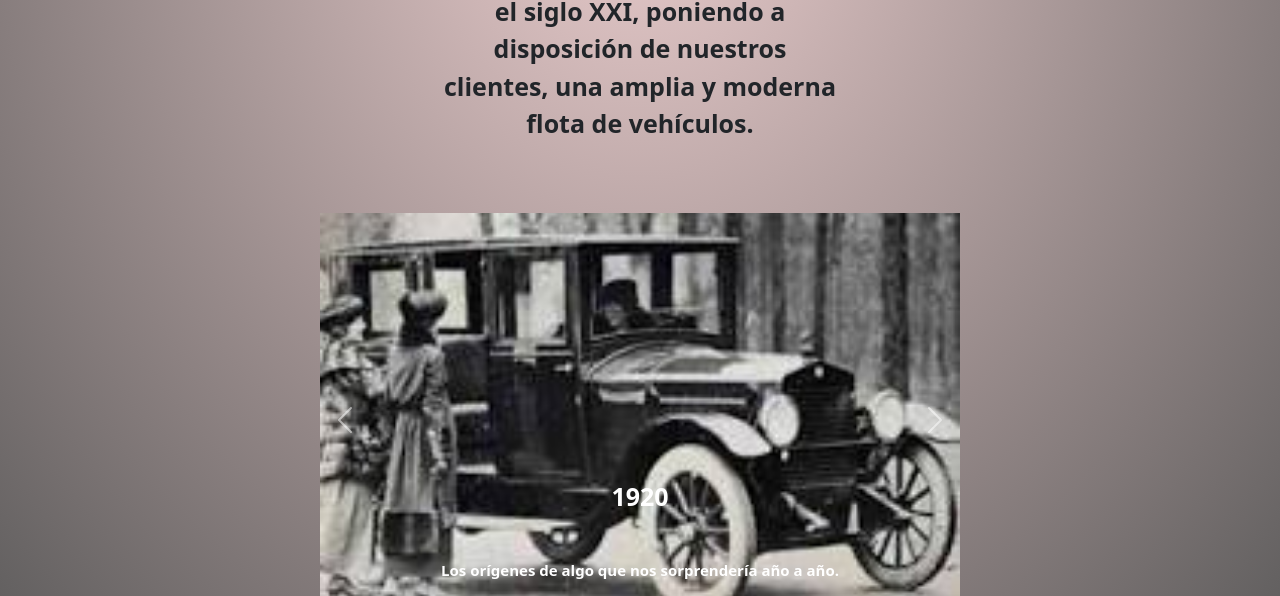
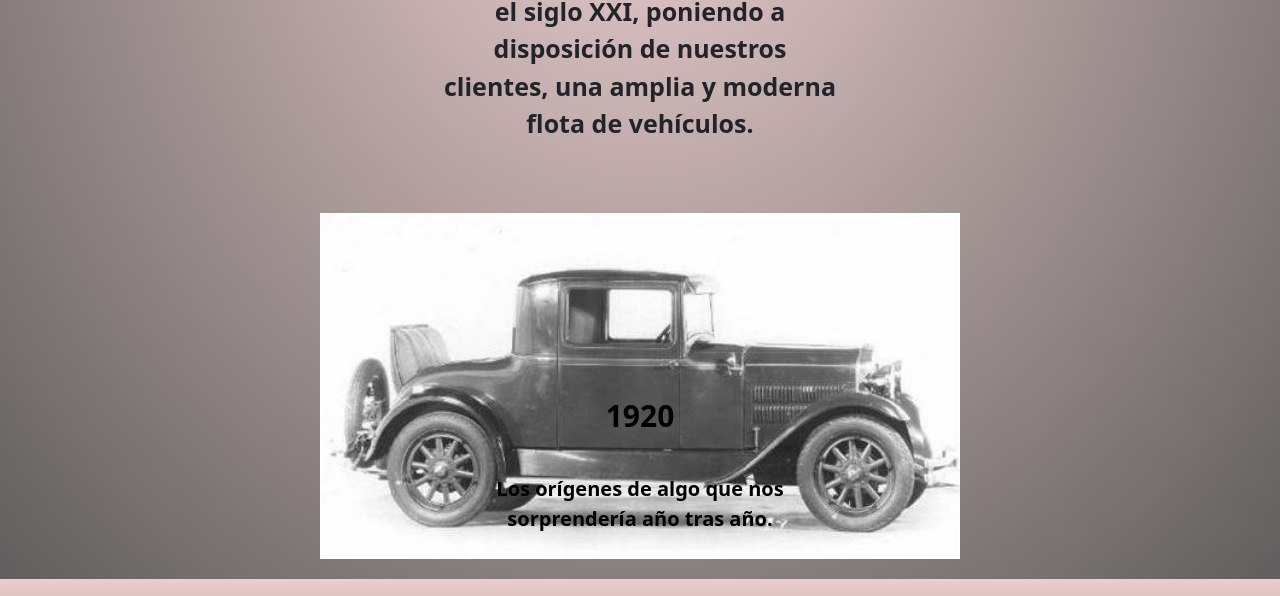
Before and after one commit to joguar27/j-arruda-p-final-a-031022, a plain HTML site: page index.html in a window 1280 px wide. Shown: the part 988-1584 px from the top of the page. Drawn offline with nearby package versions, Linux system fonts and the light colour scheme.

Commit message:
Modifiqué carousel index

```diff
--- a/css/style.css
+++ b/css/style.css
@@ -90,16 +90,21 @@
   padding-bottom: 5px; }
 
 .carousel-caption h5 {
-  font-size: 25px;
-  font-weight: bold; }
+  font-size: 30px;
+  font-weight: bold;
+  color: black;
+  margin: 0 auto; }
 
 .carousel-caption p {
-  font-size: 15px;
+  font-size: 20px;
   font-weight: bold;
-  padding-bottom: 0px; }
+  padding-bottom: 0px;
+  color: black;
+  display: flex;
+  text-align: center; }
 
 .carousel-caption:hover {
-  background-color: rgba(127, 119, 126, 0.596); }
+  background-color: rgba(128, 128, 128, 0.738); }
 
 .main-coches {
   min-height: 100vh;
@@ -174,22 +179,6 @@
 .carousel-caption {
   padding-top: 5px;
   padding-bottom: 5px; }
-
-.carousel-caption h5 {
-  font-size: 25px;
-  font-weight: bold; }
-
-.carousel-caption p {
-  font-size: 15px;
-  font-weight: bold;
-  padding-bottom: 0px; }
-
-.carousel-caption:hover {
-  background-color: rgba(166, 135, 162, 0.596); }
-
-.btn-carousel:hover {
-  background-color: #a4649d;
-  color: white; }
 
 .main-contacto {
   min-height: 100vh;
--- a/index.html
+++ b/index.html
@@ -122,20 +122,20 @@
         <div class="carousel-inner">
           <div class="carousel-item active">
             <img
-              src="./assets/fotos/auto-antiguo.jpg"
+              src="./assets/fotos/coche-1920-a.jpg"
               class="d-block w-100"
-              alt="auto antiguo"
+              alt="auto-1920-a"
             />
             <div class="carousel-caption d-none d-md-block">
               <h5>1920</h5>
-              <p>Los orígenes de algo que nos sorprendería año a año.</p>
+              <p>Los orígenes de algo que nos sorprendería año tras año.</p>
             </div>
           </div>
           <div class="carousel-item">
             <img
-              src="./assets/fotos/auto-1960.jpg"
+              src="./assets/fotos/coche-1960-b.jpg"
               class="d-block w-100"
-              alt="auto 1960"
+              alt="auto-1960-b"
             />
             <div class="carousel-caption d-none d-md-block">
               <h5>1960</h5>
@@ -147,9 +147,9 @@
           </div>
           <div class="carousel-item">
             <img
-              src="./assets/fotos/auto 2000.jpg"
+              src="./assets/fotos/auto-2000.jpg"
               class="d-block w-100"
-              alt="auto 2000"
+              alt="auto-2000"
             />
             <div class="carousel-caption d-none d-md-block">
               <h5>2000</h5>
--- a/scss/secciones/_coches.scss
+++ b/scss/secciones/_coches.scss
@@ -89,22 +89,15 @@
   padding-bottom: 5px;
 }
 
-.carousel-caption h5 {
-  font-size: 25px;
-  font-weight: bold;
-}
 
-.carousel-caption p {
-  font-size: 15px;
-  font-weight: bold;
-  padding-bottom: 0px;
-}
 
-.carousel-caption:hover {
-  background-color: hsla(308, 15%, 59%, 0.596);
-}
+// .carousel-caption p {
+//   font-size: 20px;
+//   font-weight: bold;
+//   padding-bottom: 0px;
+// }
 
-.btn-carousel:hover {
-  background-color: rgb(164, 100, 157);
-  color: white;
-}
+// .btn-carousel:hover {
+//   background-color: rgb(164, 100, 157);
+//   color: white;
+// }
--- a/scss/secciones/_main-index.scss
+++ b/scss/secciones/_main-index.scss
@@ -34,6 +34,7 @@
   margin: 0 auto;
   margin-top: 100px;
   padding-bottom: 20px;
+  // flex-wrap: wrap;
 }
 
 .carousel {
@@ -41,27 +42,42 @@
   margin: 0 auto;
 }
 
-.carousel-caption {
+.carousel-caption{
   padding-top: 5px;
   padding-bottom: 5px;
 }
 
 .carousel-caption h5 {
-  font-size: 25px;
+  font-size: 30px;
   font-weight: bold;
+  color: black;
+  margin: 0 auto;
+  // display: flex;
+  // flex-wrap: wrap;
+  // text-align: center;
+  // background-color: $grisclaro;
 }
 
 .carousel-caption p {
-  font-size: 15px;
+  font-size: 20px;
   font-weight: bold;
+  // margin: 0 auto;
   padding-bottom: 0px;
+  color: black;
+  display: flex;
+  // flex-wrap: wrap;
+  text-align: center;
+  // background-color: $grisclaro;
 }
 
-.carousel-caption:hover {
-  background-color: rgba(127, 119, 126, 0.596);
+
+
+// .carousel-caption:hover {
+//   background-color: rgba(127, 119, 126, 0.596);
+// }
+
+.carousel-caption:hover{
+  background-color: rgba(128, 128, 128, 0.738);
+  // border-radius: 45%;
+  // flex-wrap: wrap;
 }
-
-// .btn-carousel:hover {
-//   background-color: #a4649d;
-//   color: white;
-// }
```
Also changed, not shown: assets/fotos/auto-1920.jpg (added), assets/fotos/auto-1960.jpg, assets/fotos/auto-2000.jpg (added), assets/fotos/coche-1920-a.jpg (added), assets/fotos/coche-1960-b.jpg (added).
